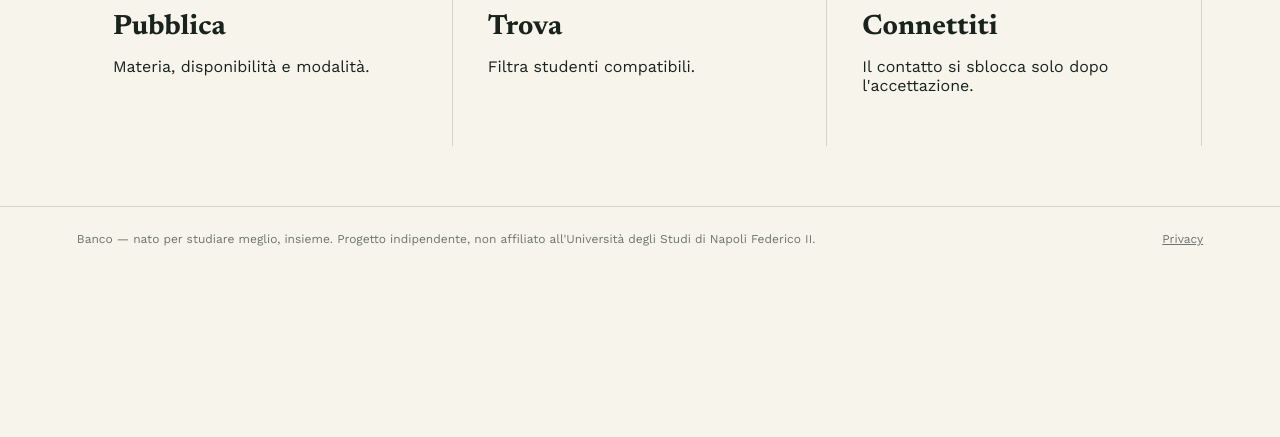
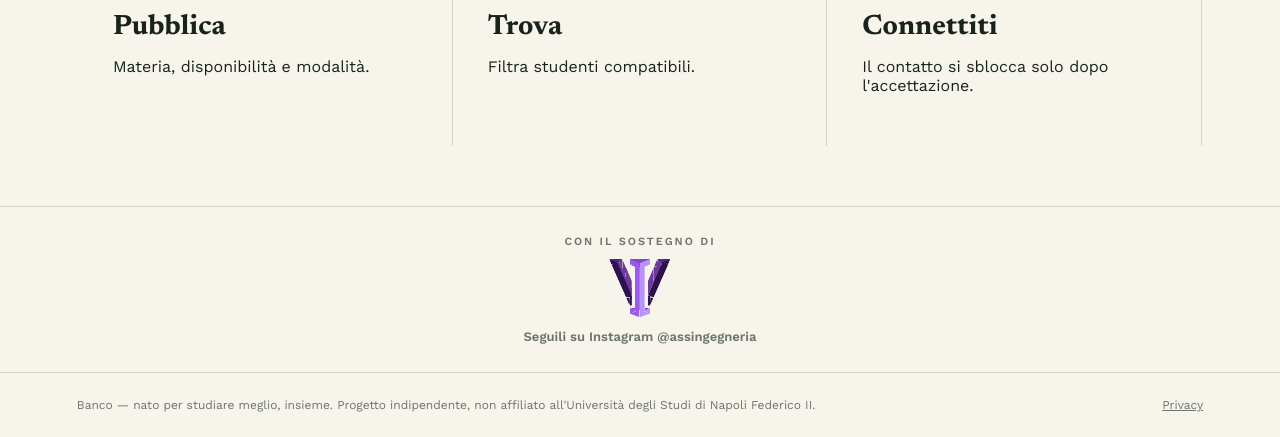
Before and after one commit to entoni00-dev/Banco, a Flask app: page / in a window 1280 px wide. Shown: the part 763-1200 px from the top of the page. Before the commit the page ends 1009 px from the top, so only its background shows below. Run offline with Flask 3, Linux system fonts and the light colour scheme; some libraries are stand-ins or nearby versions.

Commit message:
Aggiunta sezione sponsor ASSI Ingegneria

```diff
--- a/static/style.css
+++ b/static/style.css
@@ -33,3 +33,10 @@ footer{gap:20px;flex-wrap:wrap}footer a{color:var(--muted)}.footer-links{white-s
 .legal{max-width:760px;margin:auto}.legal h1{font-size:52px}.legal h2{font-size:26px;margin:36px 0 8px}.legal p,.legal li{line-height:1.6}.legal ul{padding-left:20px}
 .legal table{border-collapse:collapse;width:100%;font-size:14px}.legal td,.legal th{border:1px solid var(--line);padding:10px;text-align:left;vertical-align:top}
 @media(max-width:800px){.legal h1{font-size:40px!important}.legal table{font-size:13px}}
+
+/* --- sponsor --- */
+.sponsor{border-top:1px solid var(--line);padding:28px 6vw;display:flex;flex-direction:column;align-items:center;gap:10px;text-align:center}
+.sponsor span{font-size:11px;letter-spacing:2px;text-transform:uppercase;color:var(--muted);font-weight:600}
+.sponsor img{display:block;height:61px;width:auto}
+.sponsor a{text-decoration:none}.sponsor .sponsor-ig{font-size:13px;color:var(--muted);font-weight:600}.sponsor .sponsor-ig:hover{color:var(--green)}
+@media(max-width:800px){body.logged .sponsor{padding-bottom:96px}}
--- a/templates/base.html
+++ b/templates/base.html
@@ -42,6 +42,13 @@
   <a href="{{ url_for('profile') }}" class="{% if request.endpoint=='profile' %}on{% endif %}">Profilo</a>
 </nav>
 {% endif %}
+<section class="sponsor" aria-label="Sponsor">
+  <span>Con il sostegno di</span>
+  <a href="https://www.instagram.com/assingegneria/" target="_blank" rel="noopener noreferrer" title="ASSI Ingegneria su Instagram">
+    <img src="{{ url_for('static', filename='assi-ingegneria.svg') }}" alt="Logo ASSI Ingegneria" width="64" height="61" loading="lazy">
+  </a>
+  <a class="sponsor-ig" href="https://www.instagram.com/assingegneria/" target="_blank" rel="noopener noreferrer">Seguili su Instagram @assingegneria</a>
+</section>
 <footer><span>Banco — nato per studiare meglio, insieme. Progetto indipendente, non affiliato all'Università degli Studi di Napoli Federico II.</span>
 <span class="footer-links"><a href="{{ url_for('privacy') }}">Privacy</a>{% if CONTACT_EMAIL %} · <a href="mailto:{{ CONTACT_EMAIL }}?subject=Assistenza%20Banco">Assistenza</a>{% endif %}</span></footer>
 </body></html>
```
Also changed, not shown: static/assi-ingegneria.svg (added).
